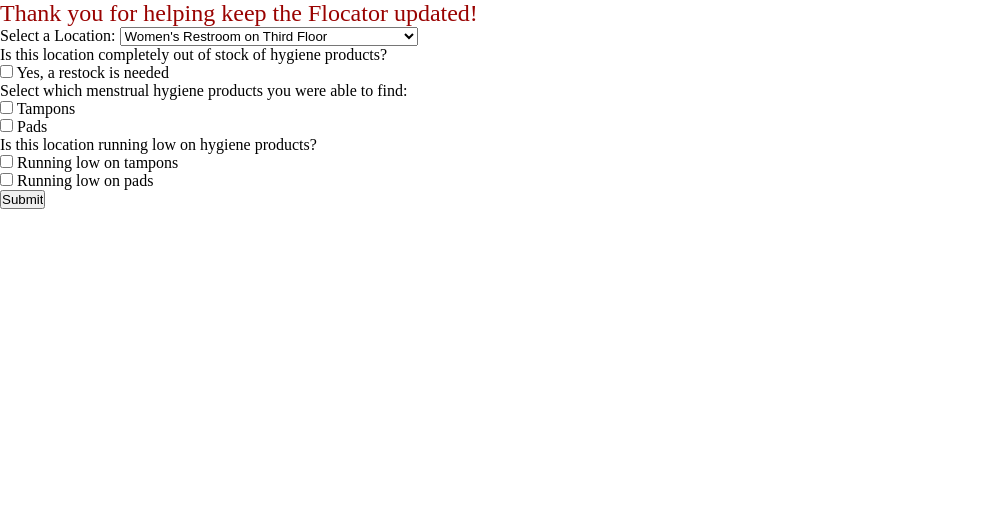
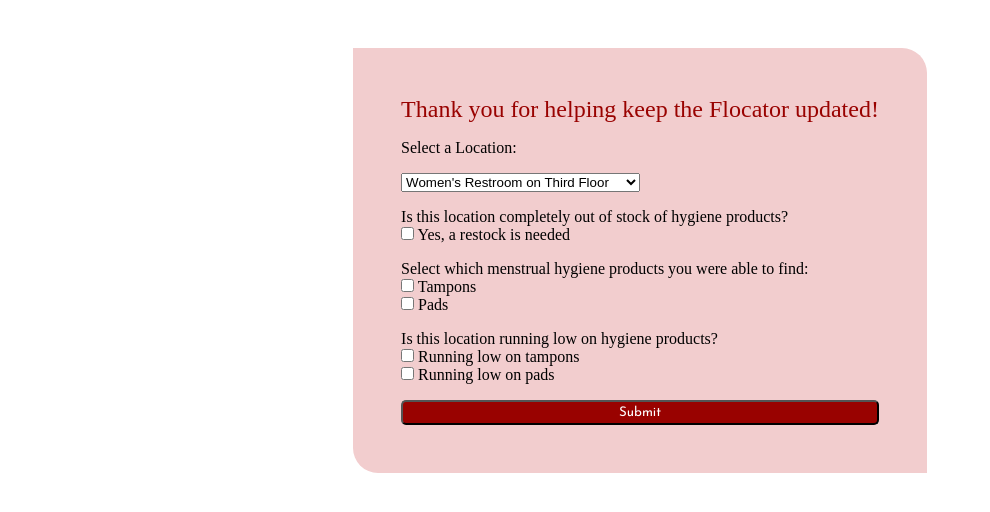
Before and after one commit to annelyd/pearlhacks2024, a Flask app: page /update in a window 1280 px wide. Shown: the part 213-725 px from the top of the page, without its empty margins (0-990 px from the left). Run offline with Flask 3, Linux system fonts and the light colour scheme.

Commit message:
Updated the form for submitting updates to stock in certain buildings.

```diff
--- a/static/stylesheets/styles.css
+++ b/static/stylesheets/styles.css
@@ -204,5 +204,43 @@
 }
 
 .form {
+    display: flex;
+    justify-content: center;
+    width: 100%;
+    margin-top: 3rem;
+}
+
+.updateForm {
+    display: flex;
+    flex-direction: column;
+    gap: 1rem;
+    max-width: 65%;
+    background-color: #f2cdce;
+    padding: 3rem;
+    border-radius: 0 25px 0 25px;
+}
+
+li {
+    list-style-type: none;
+}
+
+input {
+    padding: .25rem 2rem .25rem 2rem;
+    background-color: #990200;
+    color: white;
+    border-radius: 5px;
+    font-family: "Josefin Sans", sans-serif;
+}
+
+label {
     display: inline-block;
+    text-align: left;
 }
+
+form p {
+    text-align: center;
+}
+
+select {
+    width: 50%;
+}
--- a/templates/update.html
+++ b/templates/update.html
@@ -21,7 +21,7 @@
     </header>
 
     <div class="form">
-        <form id="updateForm">
+        <form class="updateForm">
             <p> Thank you for helping keep the Flocator updated!</p>
             <label> Select a Location: </label>
             <select>
```
